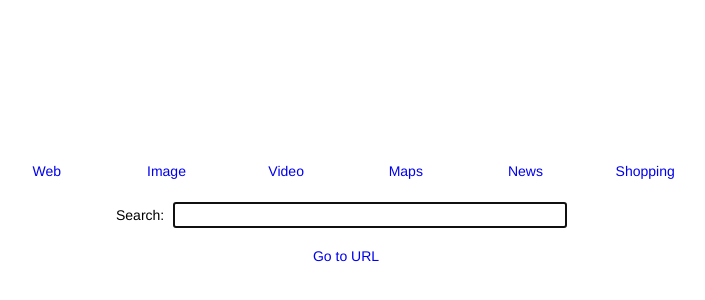
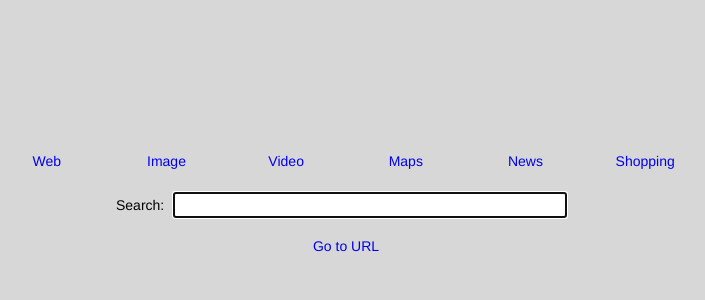
Before and after one commit to kenfehling/bingle, a plain HTML site: page index.html in a window 1280 px wide. Shown: the part 184-484 px from the top of the page, without its empty margins (294-999 px from the left). Drawn offline with nearby package versions, Linux system fonts and the light colour scheme.

Commit message:
Some style tweaks

```diff
--- a/index.html
+++ b/index.html
@@ -11,10 +11,11 @@
 
         html {
             height: 100%;
+            background-color: #D7D7D7;
         }
 
         body {
-            padding-bottom: 28px;
+            padding-bottom: 48px;
             position: relative;
             top: 50%;
             -webkit-transform: translateY(-50%);
```
